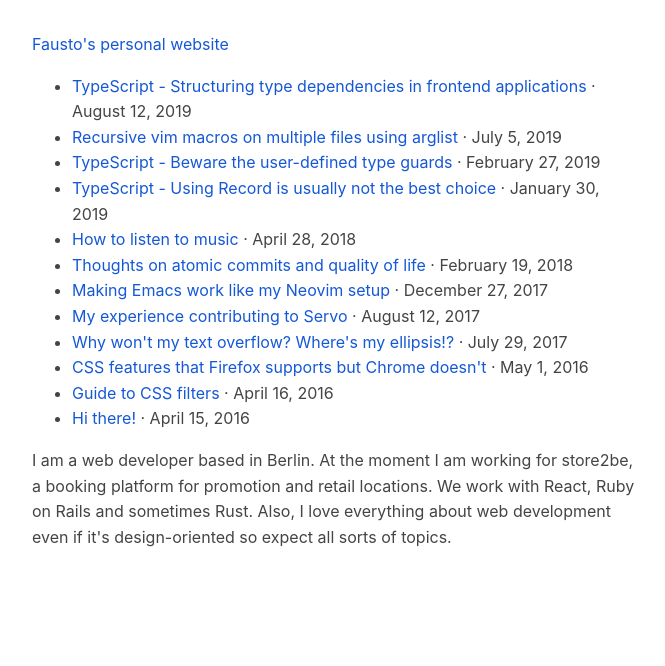
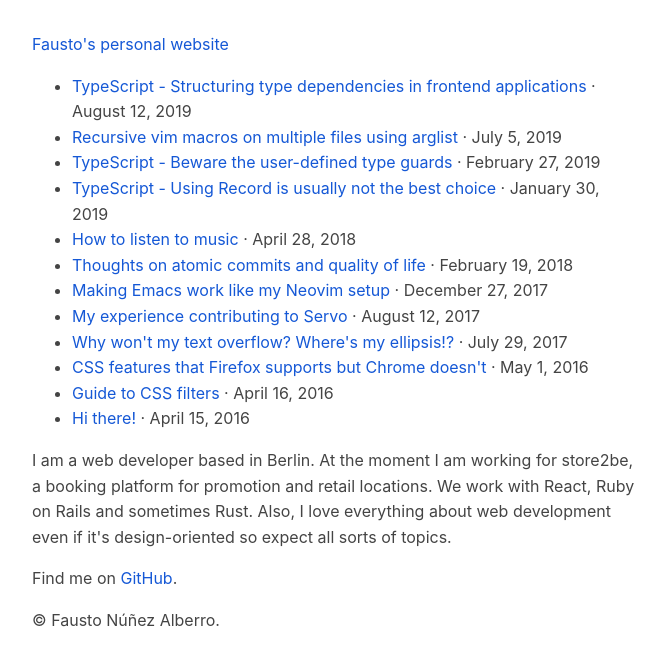
Before and after one commit to fnune/fnune.github.io, a Jekyll site: the page built from index.html, in a window 1280 px wide. Shown: the top 666 px of the page, without its empty margins (304-969 px from the left). Built offline with Jekyll 4.4.1, drawn with Linux system fonts in a browser that asks for light colours.

Commit message:
Update footer notice and links

```diff
--- a/_includes/footer.html
+++ b/_includes/footer.html
@@ -1,3 +1,5 @@
 <footer>
   <p>{{ site.author_description }}</p>
+  <p>Find me on <a href="{{ site.author_link }}" target="_blank" rel="noopener noreferrer">GitHub</a>.</p>
+  <p>© {{ site.author }}.</p>
 </footer>
```
